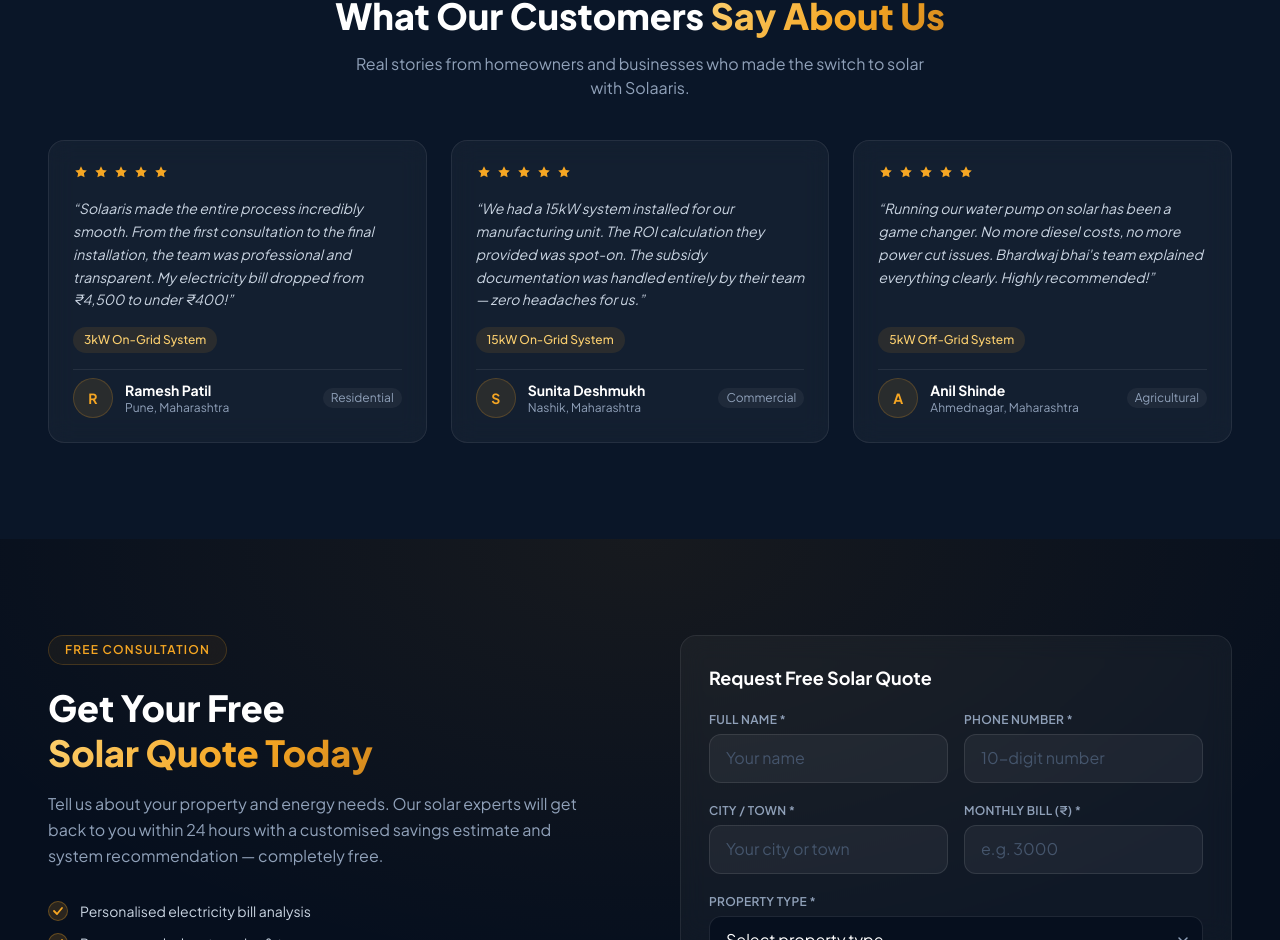
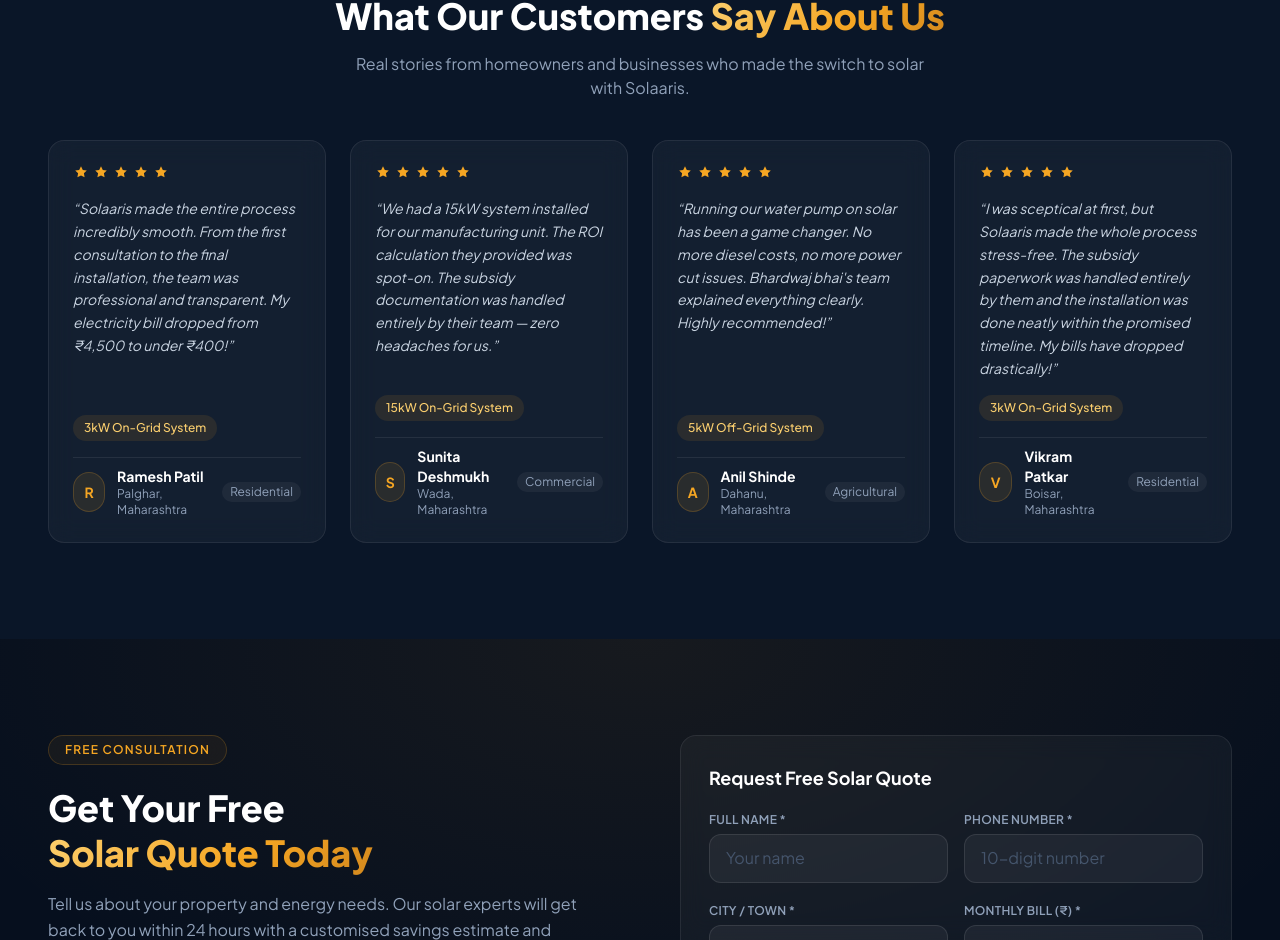
Before and after one commit to vish-n-u/Solaaris-infinity-energy, a Next.js app: page / in a window 1280 px wide. Shown: the part 5517-6457 px from the top of the page. Built offline with nearby package versions, Linux system fonts and the light colour scheme.

Commit message:
small update

```diff
--- a/app/_components/Testimonials.tsx
+++ b/app/_components/Testimonials.tsx
@@ -5,7 +5,7 @@
 const testimonials = [
   {
     name: "Ramesh Patil",
-    location: "Pune, Maharashtra",
+    location: "Palghar, Maharashtra",
     type: "Residential",
     rating: 5,
     text: "Solaaris made the entire process incredibly smooth. From the first consultation to the final installation, the team was professional and transparent. My electricity bill dropped from ₹4,500 to under ₹400!",
@@ -13,7 +13,7 @@
   },
   {
     name: "Sunita Deshmukh",
-    location: "Nashik, Maharashtra",
+    location: "Wada, Maharashtra",
     type: "Commercial",
     rating: 5,
     text: "We had a 15kW system installed for our manufacturing unit. The ROI calculation they provided was spot-on. The subsidy documentation was handled entirely by their team — zero headaches for us.",
@@ -21,11 +21,19 @@
   },
   {
     name: "Anil Shinde",
-    location: "Ahmednagar, Maharashtra",
+    location: "Dahanu, Maharashtra",
     type: "Agricultural",
     rating: 5,
     text: "Running our water pump on solar has been a game changer. No more diesel costs, no more power cut issues. Bhardwaj bhai's team explained everything clearly. Highly recommended!",
     system: "5kW Off-Grid System",
+  },
+  {
+    name: "Vikram Patkar",
+    location: "Boisar, Maharashtra",
+    type: "Residential",
+    rating: 5,
+    text: "I was sceptical at first, but Solaaris made the whole process stress-free. The subsidy paperwork was handled entirely by them and the installation was done neatly within the promised timeline. My bills have dropped drastically!",
+    system: "3kW On-Grid System",
   },
 ];
 
@@ -55,7 +63,7 @@
           </p>
         </motion.div>
 
-        <div className="grid md:grid-cols-3 gap-6">
+        <div className="grid md:grid-cols-2 lg:grid-cols-4 gap-6">
           {testimonials.map((t, i) => (
             <motion.div
               key={t.name}
```
